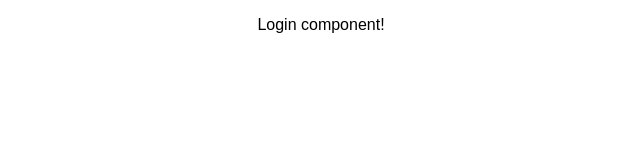
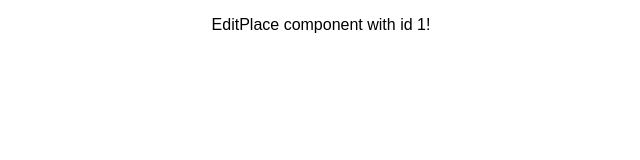
Before and after one commit to CesarBetan/zenwherk-admin-app, a React (Create React App) app: page /place/1/edit in a window 1280 px wide. Before the commit this address led to /. Shown: the top 160 px of the page, without its empty margins (319-959 px from the left). Built offline with nearby package versions, Linux system fonts and the light colour scheme.

Commit message:
Add CreatePlace and EditPlace component

```diff
--- a/src/App.js
+++ b/src/App.js
@@ -3,6 +3,8 @@ import { BrowserRouter, Route, Redirect, Switch } from 'react-router-dom';
 import './App.css';
 import Login from './components/Login';
 import Dashboard from './components/Dashboard';
+import CreatePlace from './components/CreatePlace';
+import EditPlace from './components/EditPlace';
 
 class App extends Component {
     render() {
@@ -12,6 +14,8 @@ class App extends Component {
                     <Switch>
                         <Route exact path="/" component={Login}/>
                         <Route exact path="/dashboard" component={Dashboard}/>
+                        <Route path="/place/create" component={CreatePlace}/>
+                        <Route path="/place/:id/edit" component={EditPlace}/>
                         <Redirect from='*' to='/' />
                     </Switch>
                 </div>
--- /dev/null
+++ b/src/components/CreatePlace/CreatePlace.js
@@ -0,0 +1,12 @@
+import React, { Component } from 'react';
+import './CreatePlace.css';
+
+class CreatePlace extends Component {
+    render() {
+        return (
+            <p>CreatePlace component!</p>
+        );
+    }
+}
+
+export default CreatePlace;
--- /dev/null
+++ b/src/components/CreatePlace/index.js
@@ -0,0 +1,2 @@
+import CreatePlace from './CreatePlace';
+export default CreatePlace;
--- /dev/null
+++ b/src/components/EditPlace/EditPlace.js
@@ -0,0 +1,12 @@
+import React, { Component } from 'react';
+import './EditPlace.css';
+
+class EditPlace extends Component {
+    render() {
+        return (
+            <p>EditPlace component with id { this.props.match.params.id }!</p>
+        );
+    }
+}
+
+export default EditPlace;
--- /dev/null
+++ b/src/components/EditPlace/index.js
@@ -0,0 +1,2 @@
+import EditPlace from './EditPlace';
+export default EditPlace;
```
Also changed, not shown: src/components/CreatePlace/CreatePlace.css (added), src/components/EditPlace/EditPlace.css (added).
